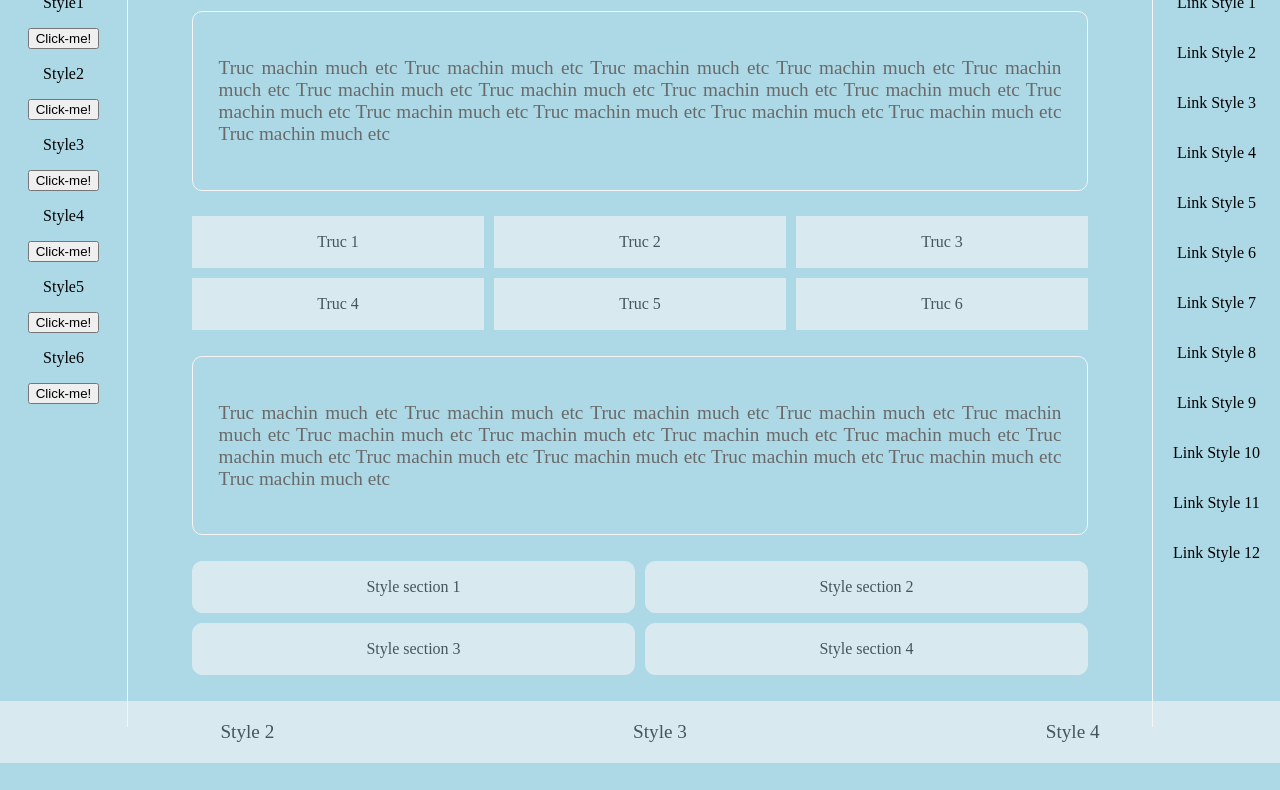
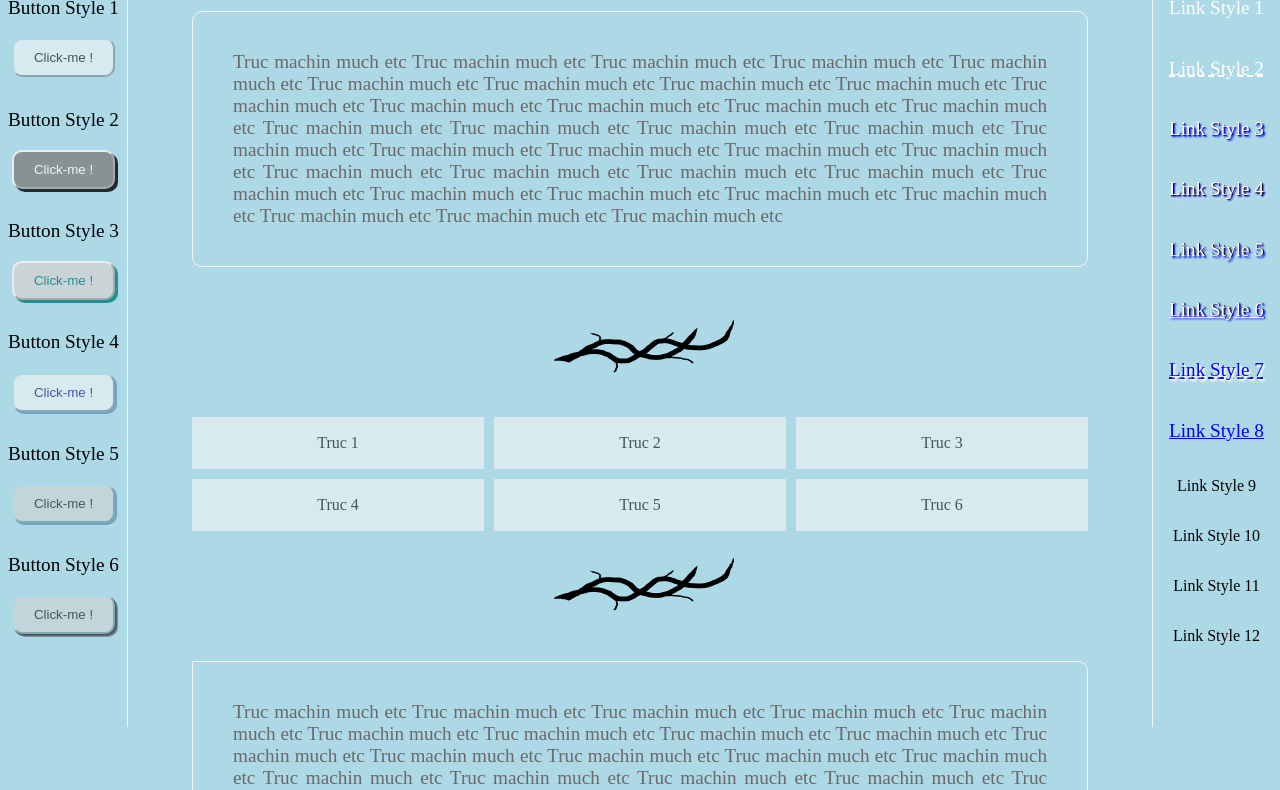
Before and after one commit to TLRKiliann/web-design, a plain HTML site: page html-css-js/model_project3/index.html in a window 1280 px wide. Shown: the part 73-863 px from the top of the page. Before the commit the page ends 836 px from the top, so only its background shows below. Drawn offline with Linux system fonts and the light colour scheme.

Commit message:
model_project3 improved

```diff
--- a/html-css-js/model_project3/index.html
+++ b/html-css-js/model_project3/index.html
@@ -17,66 +17,66 @@
     <aside id="aside-left">
       <h3>Style button</h3>
       <div class="form-box">
-        <p>Style1</p>
-        <button>Click-me!</button>
+        <p>Button Style 1</p>
+        <button type="button" id="btn-1">Click-me !</button>
       </div>
       <div class="form-box">
-        <p>Style2</p>
-        <button>Click-me!</button>
+        <p>Button Style 2</p>
+        <button type="button" id="btn-2">Click-me !</button>
       </div>
       <div class="form-box">
-        <p>Style3</p>
-        <button>Click-me!</button>
+        <p>Button Style 3</p>
+        <button type="button" id="btn-3">Click-me !</button>
       </div>
       <div class="form-box">
-        <p>Style4</p>
-        <button>Click-me!</button>
+        <p>Button Style 4</p>
+        <button type="button" id="btn-4">Click-me !</button>
       </div>
       <div class="form-box">
-        <p>Style5</p>
-        <button>Click-me!</button>
+        <p>Button Style 5</p>
+        <button type="button" id="btn-5">Click-me !</button>
       </div>
       <div class="form-box">
-        <p>Style6</p>
-        <button>Click-me!</button>
+        <p>Button Style 6</p>
+        <button type="button" id="btn-6">Click-me !</button>
       </div>
     </aside>
     <aside id="aside-right">
       <h3>Link Style</h3>
-      <div class="form-asider">
+      <div class="form-asid1">
         <p>Link Style 1</p>
       </div>
-      <div class="form-asider">
+      <div class="form-asid2">
         <p>Link Style 2</p>
       </div>
-      <div class="form-asider">
+      <div class="form-asid3">
         <p>Link Style 3</p>
       </div>
-      <div class="form-asider">
+      <div class="form-asid4">
         <p>Link Style 4</p>
       </div>
-      <div class="form-asider">
+      <div class="form-asid5">
         <p>Link Style 5</p>
       </div>
-      <div class="form-asider">
+      <div class="form-asid6">
         <p>Link Style 6</p>
       </div>
-      <div class="form-asider">
+      <div class="form-asid7">
         <p>Link Style 7</p>
       </div>
-      <div class="form-asider">
+      <div class="form-asid8">
         <p>Link Style 8</p>
       </div>
-      <div class="form-asider">
+      <div class="form-asid9">
         <p>Link Style 9</p>
       </div>
-      <div class="form-asider">
+      <div class="form-asid10">
         <p>Link Style 10</p>
       </div>
-      <div class="form-asider">
+      <div class="form-asid11">
         <p>Link Style 11</p>
       </div>
-      <div class="form-asider">
+      <div class="form-aside12">
         <p>Link Style 12</p>
       </div>
     </aside>
@@ -84,8 +84,15 @@
       <p>Truc machin much etc Truc machin much etc Truc machin much etc Truc machin much etc Truc machin much etc
         Truc machin much etc Truc machin much etc Truc machin much etc Truc machin much etc Truc machin much etc
         Truc machin much etc Truc machin much etc Truc machin much etc Truc machin much etc Truc machin much etc
+        Truc machin much etc Truc machin much etc Truc machin much etc Truc machin much etc Truc machin much etc
+        Truc machin much etc Truc machin much etc Truc machin much etc Truc machin much etc Truc machin much etc
+        Truc machin much etc Truc machin much etc Truc machin much etc Truc machin much etc Truc machin much etc
+        Truc machin much etc Truc machin much etc Truc machin much etc Truc machin much etc Truc machin much etc
       </p>
     </article>
+    <div id="inter-line">
+      <img src="./branch.png">
+    </div>
     <div id="box">
       <div class="form-b">
         <p>Truc 1</p>
@@ -106,12 +113,22 @@
         <p>Truc 6</p>
       </div>
     </div>
+    <div id="inter-line">
+      <img src="./branch.png">
+    </div>
     <article id="art-two">
       <p>Truc machin much etc Truc machin much etc Truc machin much etc Truc machin much etc Truc machin much etc
         Truc machin much etc Truc machin much etc Truc machin much etc Truc machin much etc Truc machin much etc
         Truc machin much etc Truc machin much etc Truc machin much etc Truc machin much etc Truc machin much etc
+        Truc machin much etc Truc machin much etc Truc machin much etc Truc machin much etc Truc machin much etc
+        Truc machin much etc Truc machin much etc Truc machin much etc Truc machin much etc Truc machin much etc
+        Truc machin much etc Truc machin much etc Truc machin much etc Truc machin much etc Truc machin much etc
+        Truc machin much etc Truc machin much etc Truc machin much etc Truc machin much etc Truc machin much etc
       </p>
     </article>
+    <div id="inter-line">
+      <img src="./branch.png">
+    </div>
     <section>
       <div id="box-section">
         <div class="form-section">
@@ -128,6 +145,20 @@
         </div>
       </div>
     </section>
+    <div id="inter-line">
+      <img src="./branch.png">
+    </div>
+    <article id="art-three">
+      <p>Truc machin much etc Truc machin much etc Truc machin much etc Truc machin much etc Truc machin much etc
+        Truc machin much etc Truc machin much etc Truc machin much etc Truc machin much etc Truc machin much etc
+        Truc machin much etc Truc machin much etc Truc machin much etc Truc machin much etc Truc machin much etc
+        Truc machin much etc Truc machin much etc Truc machin much etc Truc machin much etc Truc machin much etc
+        Truc machin much etc Truc machin much etc Truc machin much etc Truc machin much etc Truc machin much etc
+      </p>
+    </article>
+    <div id="inter-line">
+      <img src="./branch.png">
+    </div>
     <footer>
       <div id="flex-nav">
         <nav>
--- a/html-css-js/model_project3/style.css
+++ b/html-css-js/model_project3/style.css
@@ -17,9 +17,25 @@ h1
 
 h3
 {
+    margin-top: 20px;
+    margin-bottom: 5px;
+    font-size: 1.4rem;
     color: whitesmoke;
     text-shadow: 1px 1px 0px black;
-    margin-bottom: 10px;
+}
+
+
+
+#inter-line
+{
+    text-align: center;
+}
+
+img
+{
+    width: 200px;
+    height: 100px;
+    opacity: transparent;
 }
 
 #aside-left
@@ -40,9 +56,204 @@ h3
     border-right: 1px solid whitesmoke;
 }
 
+.form-box
+{
+    font-size: 1.2rem;
+    margin-bottom: 12px;
+}
+
+.form-asid1
+{
+    font-size: 1.2rem;
+    color: white;
+}
+
+.form-asid2
+{
+    font-size: 1.2rem;
+    color: white;
+    text-decoration: dashed underline;
+}
+
+.form-asid3
+{
+    font-size: 1.2rem;
+    color: white;
+    text-shadow: 1px 1px 1px navy,
+    2px 2px 2px blue,
+    3px 3px 3px lightblue;
+}
+
+.form-asid4
+{
+    font-size: 1.2rem;
+    color: white;
+    text-shadow: 1px 1px 1px black,
+    2px 2px 2px blue,
+    3px 3px 3px white;
+}
+
+.form-asid5
+{
+    font-size: 1.2rem;
+    color: white;
+    text-shadow: 1px 0px 1px black,
+    2px 2px 2px blue;
+}
+
+.form-asid6
+{
+    font-size: 1.2rem;
+    color: white;
+    text-shadow: 1px 0px 1px black,
+    2px 1px 2px blue;
+    text-decoration: underline;
+}
+
+.form-asid7
+{
+    font-size: 1.2rem;
+    color: blue;
+    text-shadow: 1px 1px 1px white,
+    2px 2px 2px white;
+    text-decoration: dashed underline;
+}
+
+.form-asid8
+{
+    font-size: 1.2rem;
+    color: blue;
+    text-decoration: underline;
+}
+
+/*btn-1*/
+#btn-1
+{
+    padding: 10px 20px;
+    background: whitesmoke;
+    color: black;
+    opacity: 0.6;
+    border-color: lightblue;
+    border-radius: 10px;
+}
+
+#btn-1:hover
+{
+    background: grey;
+    color: whitesmoke;
+    border-color: whitesmoke;
+}
+
+/*btn-2*/
+#btn-2
+{
+    padding: 10px 20px;
+    background: grey;
+    color: white;
+    opacity: 0.8;
+    border-color: whitesmoke;
+    border-radius: 10px;
+    box-shadow: 3px 3px black;
+}
+
+#btn-2:hover
+{
+    background: white;
+    color: red;
+    border-color: whitesmoke;
+}
+
+/*btn-3*/
+#btn-3
+{
+    padding: 10px 20px;
+    background: lightgrey;
+    color: teal;
+    opacity: 0.8;
+    border-color: whitesmoke;
+    border-radius: 10px;
+    box-shadow: 3px 3px teal;
+}
+
+#btn-3:hover
+{
+    background: white;
+    color: blue;
+    border-color: whitesmoke;
+    box-shadow: none;
+}
+
+/*btn-4*/
+#btn-4
+{
+    padding: 10px 20px;
+    background: whitesmoke;
+    color: navy;
+    opacity: 0.6;
+    border-color: lightblue;
+    border-radius: 10px;
+    box-shadow: 2px 2px steelblue;
+}
+
+#btn-4:hover
+{
+    background: lightgrey;
+    opacity: 0.6;
+    color: green;
+    border: 2px dashed black;
+    border-style: dashed;
+}
+
+/*btn-5*/
+#btn-5
+{
+    padding: 10px 20px;
+    background: lightgrey;
+    color: black;
+    opacity: 0.6;
+    border-color: lightblue;
+    border-radius: 10px;
+    box-shadow: 2px 2px steelblue;
+}
+
+#btn-5:hover
+{
+    background: white;
+    opacity: 0.6;
+    color: grey;
+    border-color: lightskyblue;
+    box-shadow: 1px 1px black,
+    2px 2px #202122,
+    3px 3px #58666b;
+}
+
+/*btn-6*/
+#btn-6
+{
+    padding: 10px 20px;
+    background: lightgrey;
+    color: black;
+    opacity: 0.6;
+    border-color: lightblue;
+    border-radius: 10px;
+    box-shadow: 1px 1px black,
+    2px 2px #202122,
+    3px 3px #58666b;
+}
+
+#btn-6:hover
+{
+    background: grey;
+    color: whitesmoke;
+    box-shadow: 1px 1px black,
+    2px 2px #202122,
+    3px 3px #58666b;
+}
+
 #box
 {
     width: 70%;
+    margin-top: 20px;
     margin-right: 15%;
     margin-left: 15%;
     display: grid;
@@ -79,7 +290,7 @@ h3
 
 article
 {
-    padding: 2%;
+    padding: 20px 40px;
     margin-top: 2%;
     margin-right: 15%;
     margin-bottom: 2%;
@@ -87,28 +298,34 @@ article
     text-align: justify;
     color: dimgray;
     border: 1px solid whitesmoke;
-    border-radius: 10px;
 }
 
 #art-one
 {
     font-size: 1.2rem;
+    border-radius: 10px;
 }
 
 #art-two
 {
     font-size: 1.2rem;
+    border-radius: 0px 10px 0px 10px;
 }
 
+#art-three
+{
+    font-size: 1.2rem;
+    border: 1px dashed navy;
+    border-radius: 10px;
+}
 
 #box-section
 {
     width: 70%;
     margin-right: 15%;
     margin-left: 15%;
-    margin-bottom: 2%;
     display: grid;
-    grid-gap: 10px;
+    grid-gap: 30px;
     grid-template-rows: 1Fr 1Fr;
     grid-template-columns: 1Fr 1Fr;
     text-align: center;
@@ -119,14 +336,13 @@ article
     background: whitesmoke;
     opacity: 0.6;
     border: 1px solid whitesmoke;
-    border-radius: 10px;
+    border-radius: 10px 0px 10px 0px;
 }
 
 footer
 {
     width: 0 auto;
-    margin: 0 auto;
-    bottom: 0px;
+    margin-top: 2%;
     text-align: center;
     font-size: 1.2rem;
     background: whitesmoke;
```
Also changed, not shown: html-css-js/model_project3/branch.png (added).
